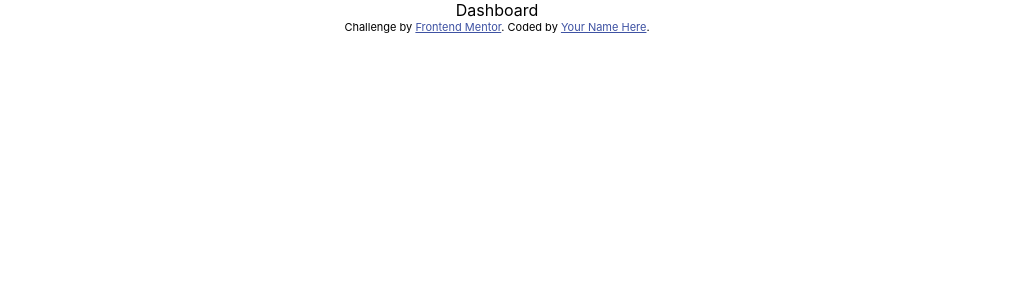
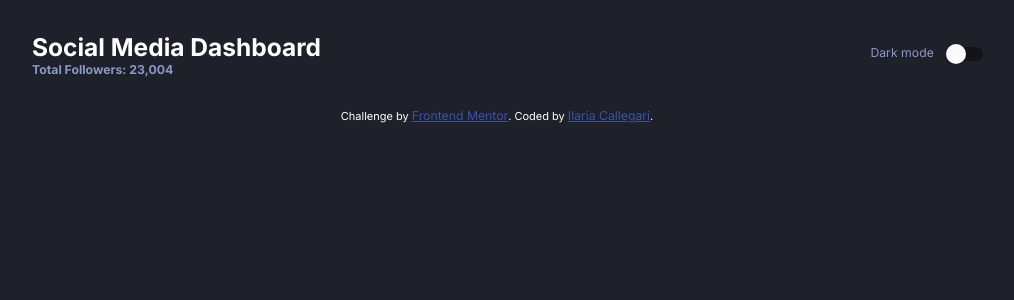
Before and after one commit to IlariaCallegari/social-media-dashboard-with-theme-switch, a React (Create React App) app: page / in a window 1280 px wide. Shown: the top 300 px of the page, without its empty margins (143-1157 px from the left). Built offline with nearby package versions, Linux system fonts and the light colour scheme.

Commit message:
add react jss, style body and dashboard title

```diff
--- a/package.json
+++ b/package.json
@@ -3,11 +3,13 @@
   "version": "0.1.0",
   "private": true,
   "dependencies": {
+    "@material-ui/core": "^4.11.2",
     "@testing-library/jest-dom": "^5.11.9",
     "@testing-library/react": "^11.2.3",
     "@testing-library/user-event": "^12.6.0",
     "react": "^17.0.1",
     "react-dom": "^17.0.1",
+    "react-jss": "^10.5.0",
     "react-scripts": "4.0.1",
     "web-vitals": "^0.2.4"
   },
--- a/public/index.html
+++ b/public/index.html
@@ -30,7 +30,7 @@
       .attribution a { color: hsl(228, 45%, 44%); }
     </style>
   </head>
-  <body>
+  <body id="body">
     <noscript>You need to enable JavaScript to run this app.</noscript>
     <div id="root"></div>
     <!--
@@ -45,7 +45,7 @@
     -->
     <div class="attribution">
       Challenge by <a href="https://www.frontendmentor.io?ref=challenge" target="_blank">Frontend Mentor</a>.
-      Coded by <a href="#">Your Name Here</a>.
+      Coded by <a href="#">Ilaria Callegari</a>.
     </div>
   </body>
 </html>
--- a/src/App.css
+++ /dev/null
@@ -1,38 +0,0 @@
-.App {
-  text-align: center;
-}
-
-.App-logo {
-  height: 40vmin;
-  pointer-events: none;
-}
-
-@media (prefers-reduced-motion: no-preference) {
-  .App-logo {
-    animation: App-logo-spin infinite 20s linear;
-  }
-}
-
-.App-header {
-  background-color: #282c34;
-  min-height: 100vh;
-  display: flex;
-  flex-direction: column;
-  align-items: center;
-  justify-content: center;
-  font-size: calc(10px + 2vmin);
-  color: white;
-}
-
-.App-link {
-  color: #61dafb;
-}
-
-@keyframes App-logo-spin {
-  from {
-    transform: rotate(0deg);
-  }
-  to {
-    transform: rotate(360deg);
-  }
-}
--- a/src/App.js
+++ b/src/App.js
@@ -1,10 +1,13 @@
-
-import './App.css';
+import Dashboard from "./components/Dashboard";
+import useStyles from "./styles/AppStyles";
 
 function App() {
+  const classes = useStyles();
+  const {App} = classes;
+
   return (
-    <div className="App">
-    Dashboard
+    <div className={App}>
+      <Dashboard />
     </div>
   );
 }
--- /dev/null
+++ b/src/components/Dashboard.js
@@ -0,0 +1,10 @@
+import React from "react";
+import DashboardTitle from "./DashboardTitle";
+
+function Dashboard(){
+    return(
+        <DashboardTitle />
+    )
+}
+
+export default Dashboard;
--- /dev/null
+++ b/src/components/DashboardTitle.js
@@ -0,0 +1,29 @@
+import React from "react";
+import Switch from "@material-ui/core/Switch";
+import useStyles from "../styles/DashboardTitleStyles";
+
+function DashboardTitle() {
+  const classes = useStyles();
+  const {
+    dashboardTitle,
+    dashboardHeading,
+    dashboardSubheading,
+    dashboardTheme,
+  } = classes;
+  return (
+    <div className={dashboardTitle}>
+      <div>
+        <h1 className={dashboardHeading}>Social Media Dashboard</h1>
+        <h3 className={dashboardSubheading}>Total Followers: 23,004</h3>
+      </div>
+      <div className={dashboardTheme}>
+        Dark mode{" "}
+        <span>
+          <Switch />
+        </span>
+      </div>
+    </div>
+  );
+}
+
+export default DashboardTitle;
--- a/src/index.css
+++ /dev/null
@@ -1,13 +0,0 @@
-body {
-  margin: 0;
-  font-family: -apple-system, BlinkMacSystemFont, 'Segoe UI', 'Roboto', 'Oxygen',
-    'Ubuntu', 'Cantarell', 'Fira Sans', 'Droid Sans', 'Helvetica Neue',
-    sans-serif;
-  -webkit-font-smoothing: antialiased;
-  -moz-osx-font-smoothing: grayscale;
-}
-
-code {
-  font-family: source-code-pro, Menlo, Monaco, Consolas, 'Courier New',
-    monospace;
-}
--- a/src/index.js
+++ b/src/index.js
@@ -1,15 +1,16 @@
 import React from 'react';
 import ReactDOM from 'react-dom';
-import './index.css';
 import App from './App';
 import reportWebVitals from './reportWebVitals';
+import "./styles/indexStyles.css"
 
 ReactDOM.render(
   <React.StrictMode>
     <App />
   </React.StrictMode>,
-  document.getElementById('root')
+  document.getElementById('root'),
 );
+
 
 // If you want to start measuring performance in your app, pass a function
 // to log results (for example: reportWebVitals(console.log))
--- /dev/null
+++ b/src/styles/AppStyles.js
@@ -0,0 +1,10 @@
+import { createUseStyles } from "react-jss";
+
+const useStyles = createUseStyles({
+  App: {
+    height: "100%",
+    margin: "2.25rem 10.125rem 2.25rem 12.5rem"
+  },
+});
+
+export default useStyles;
--- /dev/null
+++ b/src/styles/DashboardTitleStyles.js
@@ -0,0 +1,18 @@
+import { createUseStyles } from "react-jss";
+
+const useStyles = createUseStyles({
+  dashboardTitle: {
+    display: "flex",
+    alignItems: "center",
+    justifyContent: "space-between",
+  },
+  dashboardHeading: {
+    fontSize: "1.75rem",
+  },
+  dashboardSubheading: {
+    color: "hsl(228, 34%, 66%)",
+  },
+  dashboardTheme: { color: "hsl(228, 34%, 66%)" },
+});
+
+export default useStyles;
--- /dev/null
+++ b/src/styles/indexStyles.css
@@ -0,0 +1,16 @@
+@import url("https://fonts.googleapis.com/css2?family=Inter:wght@400;700&display=swap");
+
+* {
+  box-sizing: border-box;
+  font-family: "Inter", sans-serif;
+  font-size: 0.875rem; /* 14px */
+  overflow: hidden;
+  margin: 0;
+}
+
+body {
+  height: 100%;
+  width: 100%;
+  background-color: hsl(230, 17%, 14%);
+  color: hsl(0, 0%, 100%);
+}
```
Also changed, not shown: 2 other files (tests, documents, lock files or other folders).
